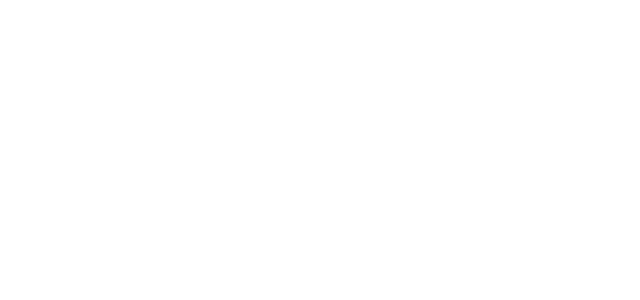
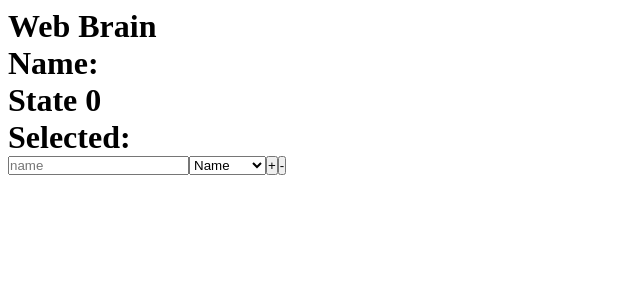
Before and after one commit to Sardor0795/rjs_tutorial, a React (Create React App) app: page / in a window 1280 px wide. Shown: the top 300 px of the page, without its empty margins (0-640 px from the left). Built offline with nearby package versions, Linux system fonts and the light colour scheme.

Commit message:
Add input, select

```diff
--- a/src/index.jsx
+++ b/src/index.jsx
@@ -1,8 +1,13 @@
 import React from "react";
 import ReactDOM from "react-dom/client";
+import State from "./lesson_3/index.jsx";
 import "./style.jsx";
 
 import { Div } from "./style.jsx";
 
 const root = ReactDOM.createRoot(document.getElementById("root"));
-root.render(<Div></Div>);
+root.render(
+  <Div>
+    <State />
+  </Div>
+);
--- /dev/null
+++ b/src/lesson_3/index.jsx
@@ -0,0 +1,56 @@
+import React, { Component } from "react";
+
+class State extends Component {
+  constructor(props) {
+    super(props);
+    this.state = {
+      count: 0,
+      title: "Web Brain",
+      name: "",
+      select: "",
+    };
+  }
+  render() {
+    // let count = 0;
+    const plus = () => {
+      //   count += 1;
+      //   this.setState({ count: (this.state.count += 1) }); err
+      if (this.state.count < 10) {
+        this.setState({ count: this.state.count + 1 });
+      }
+    };
+    const minus = () => {
+      //   count -= 1;
+      //   this.setState({ count: (this.state.count -= 1) }); err
+      //   this.state = { count: this.state.count - 1 }; dont do re-render
+      //   console.log(this.state.count);
+      if (this.state.count > 1) {
+        this.setState({ count: this.state.count - 1 });
+      }
+    };
+    const onChange = (e) => {
+      //   console.log(e);
+      this.setState({ name: e.target.value });
+    };
+    const onSelect = (e) => {
+      this.setState({ select: e.target.value });
+    };
+    return (
+      <div>
+        <h1>{this.state.title}</h1>
+        <h1>Name: {this.state.name}</h1>
+        <h1>State {this.state.count}</h1>
+        <h1>Selected: {this.state.select}</h1>
+        <input onChange={onChange} type="text" placeholder="name" />
+        <select onChange={onSelect}>
+          <option value="Name">Name</option>
+          <option value="Surname">Surname</option>
+        </select>
+        <button onClick={plus}>+</button>
+        <button onClick={minus}>-</button>
+      </div>
+    );
+  }
+}
+
+export default State;
```
